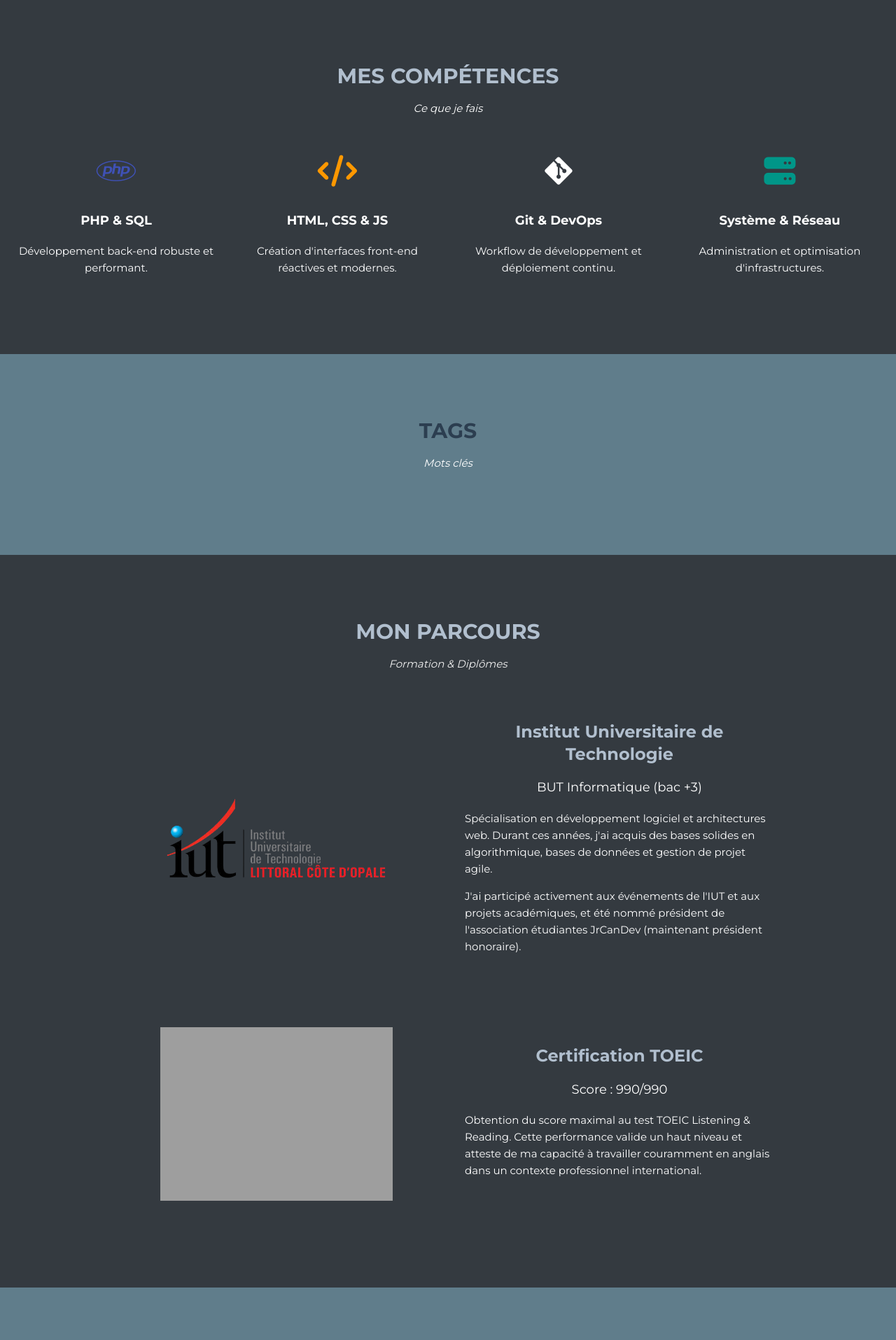
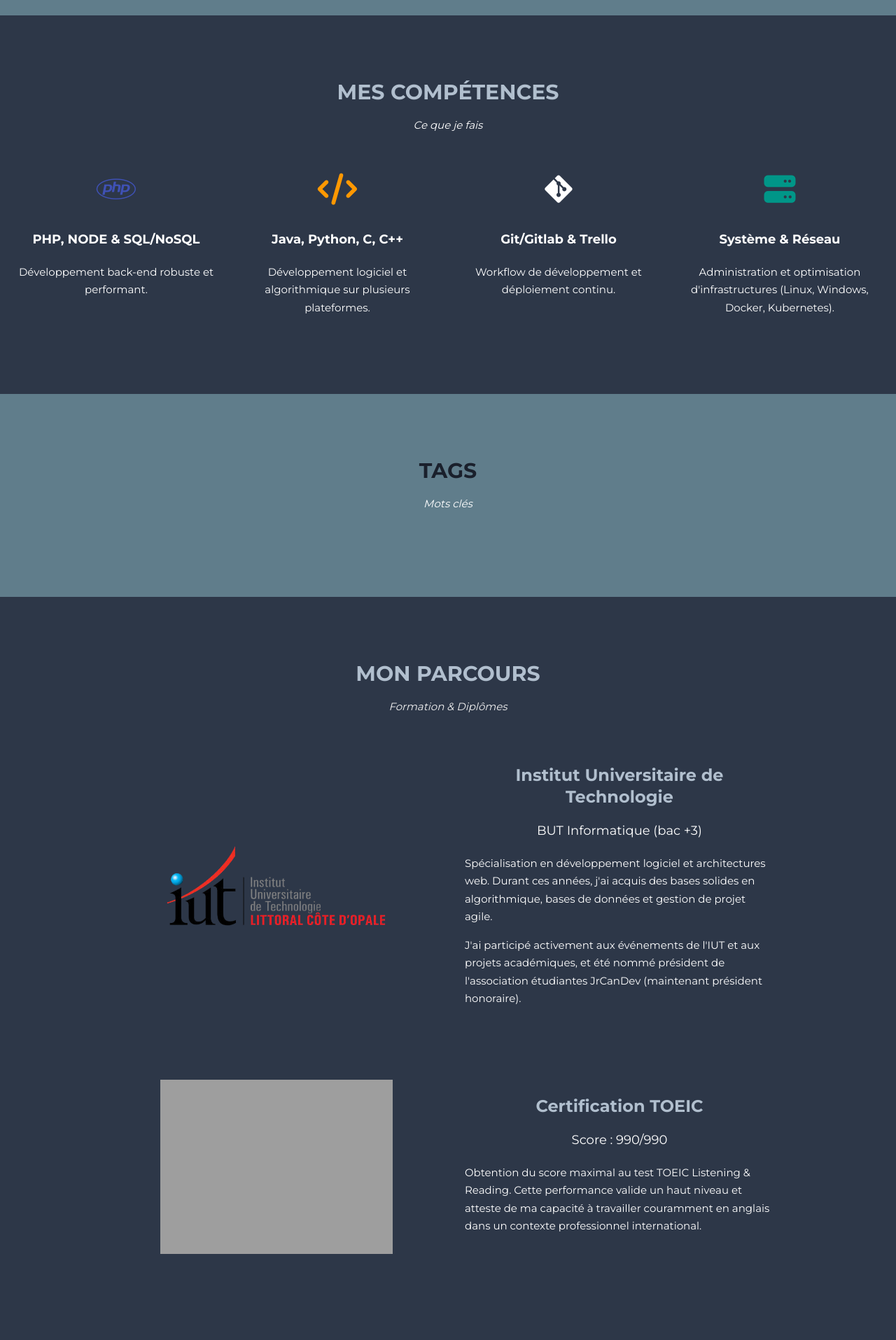
Before and after one commit to kinator/portfolio, a PHP site: page /portfolio/ in a window 1280 px wide. Shown: the part 1172-3087 px from the top of the page at 70% size. Run offline with PHP 8.4, Linux system fonts and the light colour scheme; data that the repository does not hold is empty; some libraries are stand-ins or nearby versions; grey boxes are pictures that could not be loaded.

Commit message:
chore: better accueil page

```diff
--- a/css/styles.css
+++ b/css/styles.css
@@ -1,20 +1,26 @@
 :root {
   --primary-color: #0093d2;
-  --title-color-dark: #2c3e50;
+  --title-color-dark: #1a202c;
   --title-color-light: #b1bfce;
   --accent-color: #59cafa;
-  --text-color: #333;
-  --light-bg: #f8f9fa;
-  --dark-bg: #343a40;
+  --text-color: #4a5568;
+  --light-bg: #f7fafc;
+  --dark-bg: #2d3748;
   --white: #ffffff;
+  --shadow-sm: 0 1px 2px 0 rgba(0, 0, 0, 0.05);
+  --shadow-md: 0 4px 6px -1px rgba(0, 0, 0, 0.1), 0 2px 4px -1px rgba(0, 0, 0, 0.06);
+  --shadow-lg: 0 10px 15px -3px rgba(0, 0, 0, 0.1), 0 4px 6px -2px rgba(0, 0, 0, 0.05);
 }
 
 body {
   color: var(--text-color);
-  line-height: 1.6;
+  line-height: 1.7;
   display: flex;
   flex-direction: column;
   min-height: 100vh;
+  background-color: #fcfcfc;
+  -webkit-font-smoothing: antialiased;
+  -moz-osx-font-smoothing: grayscale;
 }
 
 body, h1, h2, h3, h4, h5, h6 {
@@ -589,3 +597,72 @@ h1.light, h2.light, h3.light, h4.light, h5.light, h6.light {
     display: inline-block;
     padding-bottom: 5px;
 }
+
+/* Home Page */
+.home-header {
+  padding: 96px 16px;
+  background: linear-gradient(to right, #2c3e50, #4ca1af);
+}
+
+.home-header h1 {
+  text-shadow: 1px 1px 0 #444;
+}
+
+.tags-container {
+  display: flex;
+  flex-wrap: wrap;
+  justify-content: center;
+  gap: 20px;
+  padding: 0 10px;
+}
+
+.tag-item {
+  background: rgba(255, 255, 255, 0.1);
+  border: 1px solid rgba(255, 255, 255, 0.2);
+  border-radius: 8px;
+  padding: 20px;
+  width: 260px;
+  text-align: left;
+  transition: all 0.3s ease;
+  color: #fff;
+}
+
+.tag-item:hover {
+  transform: translateY(-5px);
+  background: rgba(255, 255, 255, 0.2);
+  box-shadow: 0 10px 20px rgba(0,0,0,0.1);
+}
+
+.tag-header {
+  font-weight: 700;
+  font-size: 1.1rem;
+  margin-bottom: 8px;
+  display: flex;
+  align-items: center;
+  gap: 8px;
+  color: #fff;
+}
+
+.tag-header i {
+  color: var(--accent-color);
+}
+
+.tag-body {
+  font-size: 0.9rem;
+  line-height: 1.5;
+  opacity: 0.9;
+}
+
+.university-row {
+  display: flex;
+  align-items: center;
+  flex-wrap: wrap;
+}
+
+.university-logo {
+  width: 75%;
+}
+
+.university-text {
+  text-align: left;
+}
--- a/views/accueil/index.view.php
+++ b/views/accueil/index.view.php
@@ -2,8 +2,8 @@
 include "$root/inc/head.php";
 ?>
 
-<header class="w3-container w3-center" style="padding:96px 16px; background: linear-gradient(to right, #2c3e50, #4ca1af);">
-  <h1 class="w3-jumbo w3-text-white" style="text-shadow:1px 1px 0 #444"><b>Bienvenue sur mon Portfolio</b></h1>
+<header class="w3-container w3-center home-header">
+  <h1 class="w3-jumbo w3-text-white"><b>Bienvenue sur mon Portfolio</b></h1>
   <p class="w3-xlarge w3-text-white">Développeur Web & Créateur de Solutions</p>
   <a href="<?= $base_url ?>/projets" class="w3-button w3-white w3-padding-large w3-large w3-margin-top w3-hover-opacity">Voir mes projets</a>
 </header>
@@ -34,36 +34,36 @@ include "$root/inc/head.php";
   <p class="w3-center"><em>Ce que je fais</em></p><br>
   <div class="w3-quarter w3-section">
     <i class="fab fa-php fa-3x w3-margin-bottom w3-text-indigo"></i>
-    <p class="w3-large"><b>PHP & SQL</b></p>
+    <p class="w3-large"><b>PHP, NODE & SQL/NoSQL</b></p>
     <p>Développement back-end robuste et performant.</p>
   </div>
   <div class="w3-quarter w3-section">
     <i class="fa fa-code fa-3x w3-margin-bottom w3-text-orange"></i>
-    <p class="w3-large"><b>HTML, CSS & JS</b></p>
-    <p>Création d'interfaces front-end réactives et modernes.</p>
+    <p class="w3-large"><b>Java, Python, C, C++</b></p>
+    <p>Développement logiciel et algorithmique sur plusieurs plateformes.</p>
   </div>
   <div class="w3-quarter w3-section">
     <i class="fab fa-git-alt fa-3x w3-margin-bottom w3-text-white"></i>
-    <p class="w3-large"><b>Git & DevOps</b></p>
+    <p class="w3-large"><b>Git/Gitlab & Trello</b></p>
     <p>Workflow de développement et déploiement continu.</p>
   </div>
   <div class="w3-quarter w3-section">
     <i class="fa fa-server fa-3x w3-margin-bottom w3-text-teal"></i>
     <p class="w3-large"><b>Système & Réseau</b></p>
-    <p>Administration et optimisation d'infrastructures.</p>
+    <p>Administration et optimisation d'infrastructures (Linux, Windows, Docker, Kubernetes).</p>
   </div>
 </div>
 
 <div class="w3-container w3-center w3-padding-64 w3-blue-grey">
   <h2 class="w3-center">TAGS</h2>
   <p class="w3-center"><em>Mots clés</em></p><br>
-  <div class="w3-row-padding w3-center" style="display:flex; flex-wrap:wrap; justify-content:center;">
+  <div class="tags-container">
   <?php foreach ($tags as $tag) : ?>
-    <div class="w3-quarter w3-section">
-      <div class="w3-card w3-round-large w3-dark-grey w3-text-white w3-padding w3-hover-shadow" style="height:100%">
-        <p class="w3-large w3-text-light-blue"><b><i class="fa fa-hashtag"></i> <?= sanitize($tag['id_comp']) ?></b></p>
-        <p class="w3-small"><?= sanitize($tag['description']) ?></p>
+    <div class="tag-item">
+      <div class="tag-header">
+        <i class="fa fa-hashtag"></i> <?= sanitize($tag['id_comp']) ?>
       </div>
+      <div class="tag-body"><?= sanitize($tag['description']) ?></div>
     </div>
   <?php endforeach; ?>
   </div>
@@ -76,11 +76,11 @@ include "$root/inc/head.php";
     <h2 class="w3-center light">MON PARCOURS</h2>
     <p class="w3-text-light-grey"><em>Formation & Diplômes</em></p>
 
-    <div class="w3-row w3-padding-32" style="display:flex; align-items:center; flex-wrap:wrap">
+    <div class="w3-row w3-padding-32 university-row">
       <div class="w3-col m6 w3-padding-large w3-hide-small">
-        <a href="https://www.iut-littoral.fr/" target="_blank"><img src="<?= $base_url ?>/assets/img/logo_iut.png" alt="Logo IUT" style="width:75%"></a>
+        <a href="https://www.iut-littoral.fr/" target="_blank"><img src="<?= $base_url ?>/assets/img/logo_iut.png" alt="Logo IUT" class="university-logo"></a>
       </div>
-      <div class="w3-col m6 w3-padding-large" style="text-align:left;">
+      <div class="w3-col m6 w3-padding-large university-text">
         <h3 class="w3-center light">Institut Universitaire de Technologie</h3>
         <p class="w3-large w3-center">BUT Informatique (bac +3)</p>
         <p>Spécialisation en développement logiciel et architectures web. Durant ces années, j'ai acquis des bases solides en algorithmique, bases de données et gestion de projet agile.</p>
@@ -88,11 +88,11 @@ include "$root/inc/head.php";
       </div>
     </div>
 
-    <div class="w3-row w3-padding-32" style="display:flex; align-items:center; flex-wrap:wrap">
+    <div class="w3-row w3-padding-32 university-row">
       <div class="w3-col m6 w3-padding-large w3-hide-small">
-        <div class="w3-center"><img src="<?= $base_url ?>/assets/img/TOEIC_logo.png" alt="Logo IUT" style="width:75%"></div>
+        <div class="w3-center"><img src="<?= $base_url ?>/assets/img/TOEIC_logo.png" alt="Logo IUT" class="university-logo"></div>
       </div>
-      <div class="w3-col m6 w3-padding-large" style="text-align:left;">
+      <div class="w3-col m6 w3-padding-large university-text">
         <h3 class="w3-center light">Certification TOEIC</h3>
         <p class="w3-large w3-center">Score : 990/990</p>
         <p>Obtention du score maximal au test TOEIC Listening & Reading. Cette performance valide un haut niveau et atteste de ma capacité à travailler couramment en anglais dans un contexte professionnel international.</p>
@@ -109,22 +109,22 @@ include "$root/inc/head.php";
     <div class="w3-quarter w3-section">
       <i class="fa fa-gamepad fa-3x w3-text-red w3-margin-bottom"></i>
       <p class="w3-large">Gaming</p>
-      <p>Stratégie et réflexion.</p>
+      <p>Stratégie, réflexion et action.</p>
     </div>
     <div class="w3-quarter w3-section">
-      <i class="fa fa-camera fa-3x w3-text-blue w3-margin-bottom"></i>
-      <p class="w3-large">Photographie</p>
-      <p>Capturer l'instant.</p>
+      <i class="fa fa-terminal fa-3x w3-text-blue w3-margin-bottom"></i>
+      <p class="w3-large">Développement personnel</p>
+      <p>Faire des outils qui servent facilement.</p>
     </div>
     <div class="w3-quarter w3-section">
-      <i class="fa fa-plane fa-3x w3-text-yellow w3-margin-bottom"></i>
-      <p class="w3-large">Voyage</p>
-      <p>Découverte de nouvelles cultures.</p>
+      <i class="fa fa-utensils fa-3x w3-text-yellow w3-margin-bottom"></i>
+      <p class="w3-large">Cuisine</p>
+      <p>Faire de bons plats et gâteaux.</p>
     </div>
     <div class="w3-quarter w3-section">
       <i class="fa fa-music fa-3x w3-text-purple w3-margin-bottom"></i>
       <p class="w3-large">Musique</p>
-      <p>Inspiration quotidienne.</p>
+      <p>Mélomane à sensibilité musicale variée.</p>
     </div>
   </div>
 </div>
--- a/views/contact/index.view.php
+++ b/views/contact/index.view.php
@@ -3,7 +3,7 @@ include "$root/inc/head.php";
 ?>
 
 <header class="contact-header">
-    <h1 class="w3-jumbo"><b>Contactez-moi</b></h1>
+    <h1 class="w3-jumbo w3-text-white"><b>Contactez-moi</b></h1>
     <p class="w3-xlarge w3-text-white">Discutons de votre projet</p>
 </header>
 
```
Also changed, not shown: other parts of css/styles.css (+43 -41 lines), views/projets/index.view.php (+49 -2 lines).
